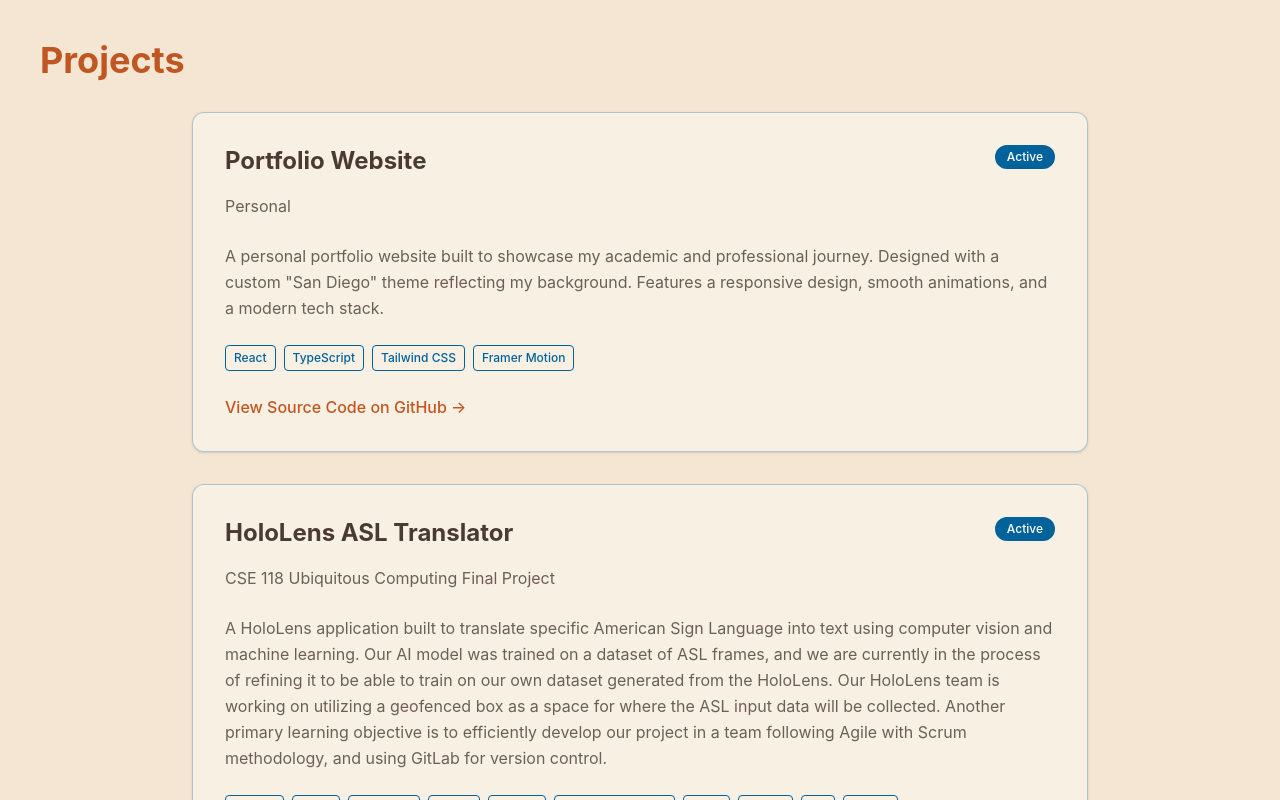
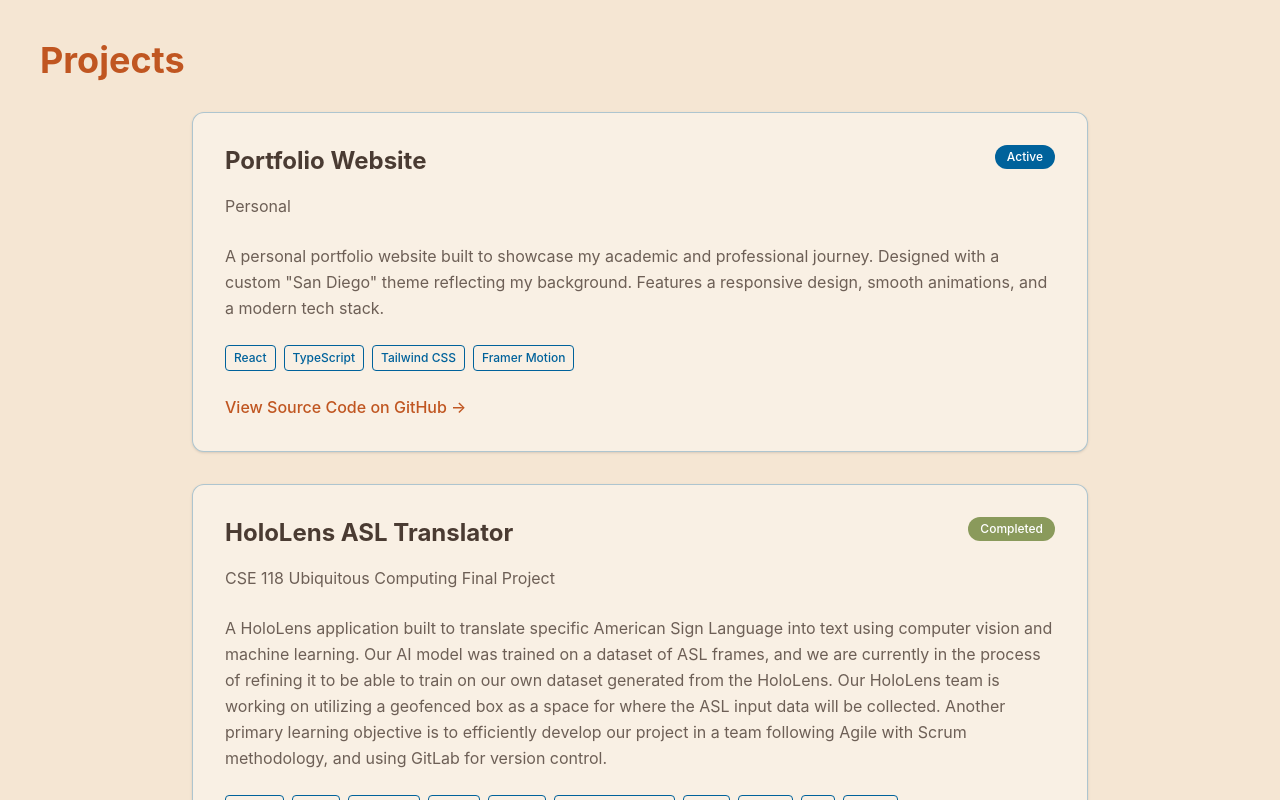
Before and after one commit to acjeter/acjeter.github.io, a React (Vite) app: page /projects in a window 1280 px wide. Shown: the top 800 px of the page. Built offline with nearby package versions, Linux system fonts and the light colour scheme.

Commit message:
Updated HoloLens Project Status

```diff
--- a/src/pages/Projects.tsx
+++ b/src/pages/Projects.tsx
@@ -26,7 +26,7 @@ const projects: Project[] = [
     // CSE 118 Final Project
     {
         title: 'HoloLens ASL Translator',
-        status: 'Active',
+        status: 'Completed',
         description: 'A HoloLens application built to translate specific American Sign Language into text using computer vision and machine learning. Our AI model was trained on a dataset of ASL frames, and we are currently in the process of refining it to be able to train on our own dataset generated from the HoloLens. Our HoloLens team is working on utilizing a geofenced box as a space for where the ASL input data will be collected. Another primary learning objective is to efficiently develop our project in a team following Agile with Scrum methodology, and using GitLab for version control.',
         tags: ['Python', 'Unity', 'HoloLens', 'HTML', 'TCP/IP', 'Machine Learning', 'Agile', 'Scrum', 'Git', 'GitLab'],
         affiliation: 'CSE 118 Ubiquitous Computing Final Project',
```
